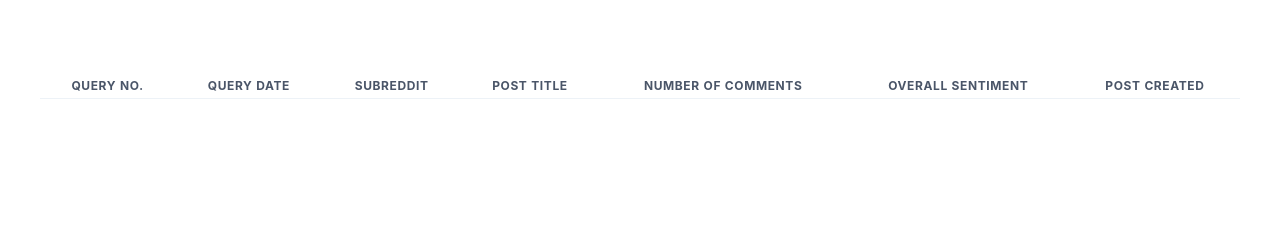
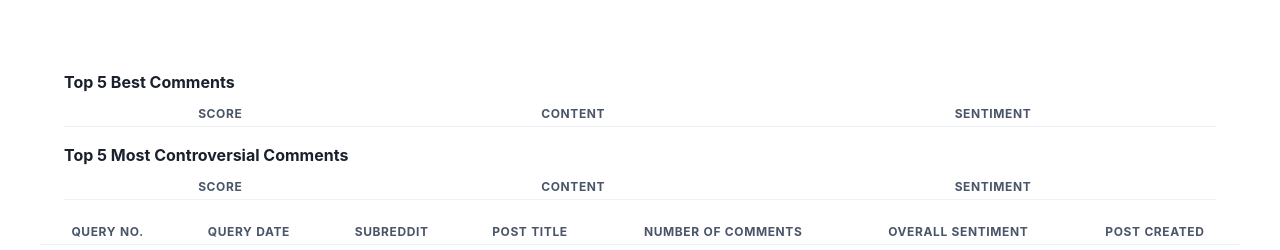
Before and after one commit to wchan-dev/post-fud-checker, a React (Vite) app in the folder frontend/: page / in a window 1280 px wide. Shown: the part 890-1140 px from the top of the page. Before the commit the page ends 1021 px from the top, so only its background shows below. Built offline with nearby package versions, Linux system fonts and the light colour scheme.

Commit message:
feat and refactor: added top 5 for controversial/best comments, renamed SentimentPLot folder to Sentiment

```diff
--- a/frontend/src/components/PageLayout/index.tsx
+++ b/frontend/src/components/PageLayout/index.tsx
@@ -2,7 +2,7 @@ import { Flex, Box } from "@chakra-ui/react";
 import { useState, useEffect } from "react";
 
 import NavBar from "../Navbar";
-import SentimentPlotContainer from "../SentimentPlot";
+import SentimentPlotContainer from "../Sentiment";
 import QueryHistoryContainer from "../RedditQueryHistory";
 import { HistoryContext, History } from "../RedditQueryHistory/HistoryContext";
 import Header from "../Header";
--- /dev/null
+++ b/frontend/src/components/Sentiment/CommentsTable.tsx
@@ -0,0 +1,105 @@
+import { Box, Link } from "@chakra-ui/react";
+import { Table, Tbody, Td, Th, Thead, Tr, Text } from "@chakra-ui/react";
+import { useMemo } from "react";
+import { useTable, useSortBy, Column as TableColumn } from "react-table";
+import { Comment } from "./getSentiment";
+
+interface CommentsTableContainerProps {
+  comments: Comment[];
+}
+
+const sentimentScoreToText = (score: number | null): [string, string] => {
+  if (score === null) return ["N/A", "Gray"];
+  if (score <= -60) return ["Very Negative", "DarkRed"];
+  if (score <= -20) return ["Negative", "Red"];
+  if (score <= -3) return ["Slightly Negative", "LightRed"];
+  if (score >= -2 && score <= 2) return ["Neutral", "Gray"];
+  if (score <= 20) return ["Slightly Positive", "LightGreen"];
+  if (score <= 60) return ["Positive", "Green"];
+  return ["Very Positive", "DarkGreen"];
+};
+
+const CommentsTableContainer: React.FC<CommentsTableContainerProps> = ({
+  comments,
+}) => {
+  const columns: TableColumn<Comment>[] = useMemo(
+    () => [
+      {
+        Header: "Score",
+        accessor: "score",
+      },
+      {
+        Header: "Content",
+        accessor: "body",
+        Cell: ({
+          value,
+          row: { original },
+        }: {
+          value: string;
+          row: { original: Comment };
+        }) => (
+          <Link href={original.permalink} isExternal>
+            {value}
+          </Link>
+        ),
+      },
+      {
+        Header: "Sentiment",
+        accessor: "sentiment",
+        Cell: ({ value }: { value: number | null }) => {
+          const [text, color] = sentimentScoreToText(value);
+          return <Text color={color}>{text}</Text>;
+        },
+      },
+    ],
+    []
+  );
+
+  const { getTableProps, getTableBodyProps, headerGroups, rows, prepareRow } =
+    useTable({ columns, data: comments }, useSortBy); // Here use 'comments' instead of 'data'
+
+  return (
+    <Box>
+      <Table {...getTableProps()} size="sm">
+        <Thead>
+          {headerGroups.map((headerGroup) => (
+            <Tr {...headerGroup.getHeaderGroupProps()}>
+              {headerGroup.headers.map((column) => (
+                <Th
+                  {...column.getHeaderProps(column.getSortByToggleProps())}
+                  textAlign="center"
+                  style={{ cursor: "pointer" }}
+                >
+                  {column.render("Header")}
+                  <span>
+                    {column.isSorted
+                      ? column.isSortedDesc
+                        ? " 🔽"
+                        : " 🔼"
+                      : ""}
+                  </span>
+                </Th>
+              ))}
+            </Tr>
+          ))}
+        </Thead>
+        <Tbody {...getTableBodyProps()}>
+          {rows.map((row) => {
+            prepareRow(row);
+            return (
+              <Tr {...row.getRowProps()}>
+                {row.cells.map((cell) => (
+                  <Td {...cell.getCellProps()} textAlign="center">
+                    {cell.render("Cell")}
+                  </Td>
+                ))}
+              </Tr>
+            );
+          })}
+        </Tbody>
+      </Table>
+    </Box>
+  );
+};
+
+export default CommentsTableContainer;
--- a/frontend/src/components/SentimentPlot/getSentiment.ts
+++ b/frontend/src/components/Sentiment/getSentiment.ts
@@ -16,6 +16,13 @@ interface CommentData {
   };
 }
 
+export interface Comment {
+  body: string;
+  score: number;
+  sentiment: number;
+  permalink: string;
+}
+
 interface MovingSentimentData {
   current_time: Date;
   moving_average_sentiment: number;
@@ -31,6 +38,8 @@ export type SentimentResult = {
   sentimentBaseline: number;
   moving_average_sentiments: number[];
   moving_average_times: Date[];
+  bestComments: Comment[];
+  controversialComments: Comment[];
   error?: string;
 };
 
@@ -97,6 +106,28 @@ export const getSentiment = async (
     const subreddit = data.subreddit;
     const sentimentBaseline = data.sentiment_baseline;
 
+    const bestComments = data.best_comments.map(
+      (commentData: CommentData): Comment => {
+        return {
+          body: commentData.comment.body,
+          score: commentData.comment.score,
+          sentiment: commentData.sentiment.compound,
+          permalink: commentData.comment.permalink,
+        };
+      }
+    );
+
+    const controversialComments = data.controversial_comments.map(
+      (commentData: CommentData): Comment => {
+        return {
+          body: commentData.comment.body,
+          score: commentData.comment.score,
+          sentiment: commentData.sentiment.compound,
+          permalink: commentData.comment.permalink,
+        };
+      }
+    );
+
     return {
       timeStamps,
       postTitle,
@@ -107,6 +138,8 @@ export const getSentiment = async (
       sentimentBaseline,
       moving_average_sentiments,
       moving_average_times,
+      bestComments,
+      controversialComments,
     };
   } catch (error: any) {
     if (error.response && error.response.status === 429) {
@@ -123,6 +156,8 @@ export const getSentiment = async (
       sentimentBaseline: 0,
       moving_average_sentiments: [],
       moving_average_times: [],
+      bestComments: [],
+      controversialComments: [],
       error: error.message,
     };
   }
--- a/frontend/src/components/SentimentPlot/index.tsx
+++ b/frontend/src/components/Sentiment/index.tsx
@@ -1,4 +1,4 @@
-import { Box } from "@chakra-ui/react";
+import { Box, Heading, Stack } from "@chakra-ui/react";
 import { useEffect, useState, useContext } from "react";
 
 import CommentSentimentForm from "./SentimentForm";
@@ -6,6 +6,8 @@ import CommentSentimentPlot from "./SentimentPlot";
 import { getSentiment, SentimentResult } from "./getSentiment";
 
 import { HistoryContext } from "../RedditQueryHistory/HistoryContext";
+import { Comment } from "./getSentiment";
+import CommentsTableContainer from "./CommentsTable";
 
 const SentimentPlotContainer: React.FC = () => {
   const [timeStamps, setTimeStamps] = useState<Date[]>([]);
@@ -20,6 +22,10 @@ const SentimentPlotContainer: React.FC = () => {
     number[]
   >([]);
   const [movingAverageTimes, setMovingAverageTimes] = useState<Date[]>([]);
+  const [bestComments, setBestComments] = useState<Comment[]>([]);
+  const [controversialComments, setControversialComments] = useState<Comment[]>(
+    []
+  );
 
   useEffect(() => {
     const savedData = localStorage.getItem("plotData");
@@ -33,6 +39,8 @@ const SentimentPlotContainer: React.FC = () => {
         sentimentBaseline,
         movingAverageSentiments,
         movingAverageTimes,
+        bestComments,
+        controversialComments,
       } = JSON.parse(savedData);
       setTimeStamps(timeStamps.map((ts: string) => new Date(ts)));
       setSentiments(sentiments);
@@ -44,6 +52,8 @@ const SentimentPlotContainer: React.FC = () => {
       setMovingAverageTimes(
         movingAverageTimes.map((ts: string) => new Date(ts))
       );
+      setBestComments(bestComments);
+      setControversialComments(controversialComments);
     }
   }, []);
 
@@ -61,6 +71,8 @@ const SentimentPlotContainer: React.FC = () => {
       sentimentBaseline,
       moving_average_sentiments,
       moving_average_times,
+      bestComments,
+      controversialComments,
     }: SentimentResult = await getSentiment(api_endpoint, reddit_url);
 
     const submissionDate = new Date(submission_Date);
@@ -73,6 +85,8 @@ const SentimentPlotContainer: React.FC = () => {
     setSentimentBaseline(sentimentBaseline);
     setMovingAverageSentiments(moving_average_sentiments);
     setMovingAverageTimes(moving_average_times);
+    setBestComments(bestComments);
+    setControversialComments(controversialComments);
 
     localStorage.setItem(
       "plotData",
@@ -130,6 +144,18 @@ const SentimentPlotContainer: React.FC = () => {
         movingAverageTimes={movingAverageTimes}
         style={{ order: 2 }}
       ></CommentSentimentPlot>
+      <Stack>
+        <Heading size="small">Top 5 Best Comments</Heading>
+        <CommentsTableContainer
+          comments={bestComments}
+        ></CommentsTableContainer>
+      </Stack>
+      <Stack>
+        <Heading size="small">Top 5 Most Controversial Comments</Heading>
+        <CommentsTableContainer
+          comments={controversialComments}
+        ></CommentsTableContainer>
+      </Stack>
     </Box>
   );
 };
```
Also changed, not shown: frontend/src/components/SentimentPlot/BestComments.tsx (deleted, +0 -17 lines), frontend/src/components/Sentiment/SentimentForm.tsx (renamed from frontend/src/components/SentimentPlot/SentimentForm.tsx), frontend/src/components/Sentiment/SentimentPlot.tsx (renamed from frontend/src/components/SentimentPlot/SentimentPlot.tsx), 1 other file (tests, documents, lock files or other folders).
